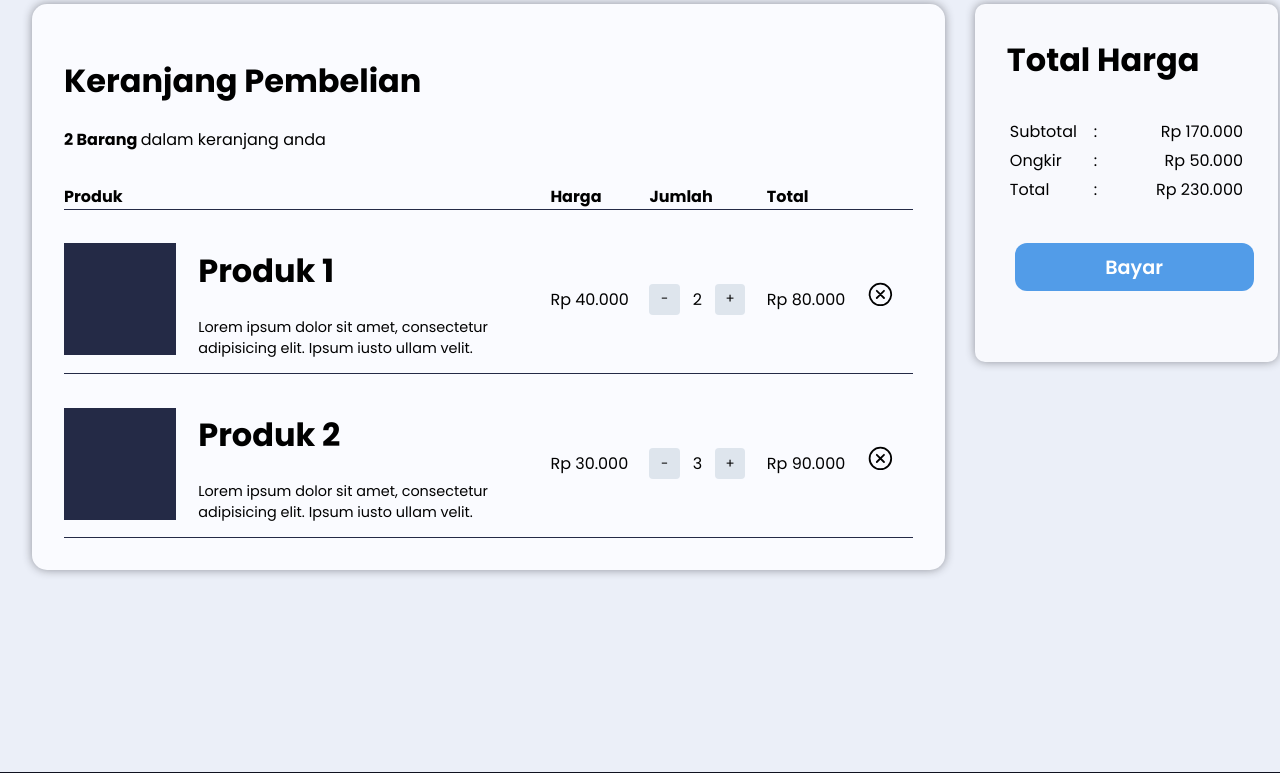
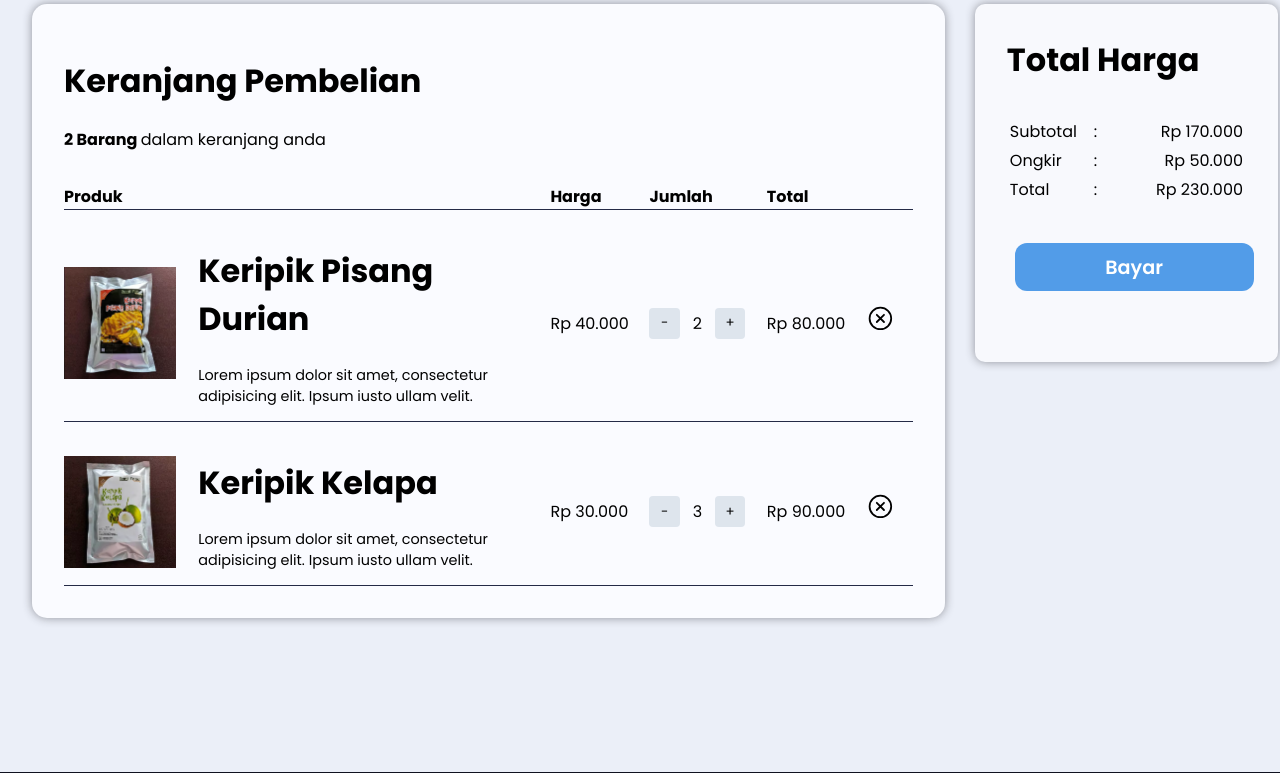
Before and after one commit to MiBlue027/UMKM_Promotion_01, a PHP site: page /CartView/cart.php in a window 1280 px wide; the page is wider, and only the part inside the window is pictured. Shown: the part 213-986 px from the top of that part. Run offline with PHP 8.4, Linux system fonts and the light colour scheme.

Commit message:
update cart

```diff
--- a/CartView/cart.php
+++ b/CartView/cart.php
@@ -1,9 +1,10 @@
 <!doctype html>
 <html lang="en">
+
 <head>
     <meta charset="UTF-8">
     <meta name="viewport"
-          content="width=device-width, user-scalable=no, initial-scale=1.0, maximum-scale=1.0, minimum-scale=1.0">
+        content="width=device-width, user-scalable=no, initial-scale=1.0, maximum-scale=1.0, minimum-scale=1.0">
     <meta http-equiv="X-UA-Compatible" content="ie=edge">
 
     <!--    Google Font ----------------------------------------------------------->
@@ -17,10 +18,11 @@
 
     <title> Cart </title>
 </head>
+
 <body>
     <?php
-        include_once '../HeaderPackage/headerPage.php';
-        include_once '../HeaderPackage/navigationPage.php';
+    include_once '../HeaderPackage/headerPage.php';
+    include_once '../HeaderPackage/navigationPage.php';
     ?>
     <div id="wrapper">
         <div id="cartContainer">
@@ -43,11 +45,13 @@
                         <tbody>
                             <tr>
                                 <td>
-                                    <div class="productImage"></div>
+                                    <div class="productImage">
+                                        <img src="../Asset/Products/pisang_durian.jpg" alt="productImage">
+                                    </div>
                                 </td>
                                 <td>
                                     <div class="productInformation">
-                                        <h1> Produk 1 </h1>
+                                        <h1> Keripik Pisang Durian </h1>
                                         <p> Lorem ipsum dolor sit amet, consectetur adipisicing elit. Ipsum iusto ullam velit. </p>
                                     </div>
                                 </td>
@@ -70,11 +74,13 @@
                             </tr>
                             <tr>
                                 <td>
-                                    <div class="productImage"></div>
+                                    <div class="productImage">
+                                        <img src="../Asset/Products/kelapa.jpg" alt="">
+                                    </div>
                                 </td>
                                 <td>
                                     <div class="productInformation">
-                                        <h1> Produk 2 </h1>
+                                        <h1> Keripik Kelapa </h1>
                                         <p> Lorem ipsum dolor sit amet, consectetur adipisicing elit. Ipsum iusto ullam velit. </p>
                                     </div>
                                 </td>
@@ -106,7 +112,7 @@
                 <div id="totalPriceContent">
                     <table>
                         <tr>
-                            <td class="totalCOL" > Subtotal </td>
+                            <td class="totalCOL"> Subtotal </td>
                             <td class="doubleDot"> : </td>
                             <td class="priceCOL"> Rp 170.000 </td>
                         </tr>
@@ -128,11 +134,12 @@
         </div>
     </div>
     <?php
-        include_once '../Footer/footerPage.php';
+    include_once '../Footer/footerPage.php';
     ?>
 
     <script type="module" src="https://unpkg.com/ionicons@7.1.0/dist/ionicons/ionicons.esm.js"></script>
     <script nomodule src="https://unpkg.com/ionicons@7.1.0/dist/ionicons/ionicons.js"></script>
 
 </body>
+
 </html>
--- a/CartView/cartStyle.css
+++ b/CartView/cartStyle.css
@@ -1,7 +1,7 @@
-*{
-    font-family: 'Poppins', Arial, Helvetica, sans-serif;
+* {
+  font-family: "Poppins", Arial, Helvetica, sans-serif;
 }
-body{
+body {
   margin: 0;
   padding: 0;
   width: 100%;
@@ -9,21 +9,20 @@ body{
   overflow-x: hidden;
   background-color: #ebeff8;
 }
-#wrapper{
+#wrapper {
   width: 100%;
   min-height: 100vh;
   height: 100%;
   display: flex;
   justify-content: center;
 }
-#cartContainer{
+#cartContainer {
   width: 100%;
   height: auto;
   margin: 2em;
   display: flex;
-
 }
-#listBoxContainer{
+#listBoxContainer {
   width: 70%;
   height: fit-content;
   display: block;
@@ -33,57 +32,62 @@ body{
   padding: 2em;
   box-shadow: 0 0 10px rgba(45, 45, 50, 0.47);
 }
-#listBox{
+#listBox {
   width: 100%;
 }
-#listBox table{
+#listBox table {
   width: 100%;
   border-collapse: collapse;
   font-size: 1em;
   text-align: left;
 }
-#listBox table tr td,  #listBox table tr th{
+#listBox table tr td,
+#listBox table tr th {
   padding: 1em 1em 0 0;
   border-bottom: solid 1px #242a46;
 }
-.productImage{
+.productImage {
   width: 7em;
   height: 7em;
-    background-color: #242a46;
+  /* background-color: #242a46; */
 }
-.productInformation{
+
+.productImage img {
+  width: 100%;
+}
+.productInformation {
   width: 20em;
 }
-.productInformation p{
-    font-size: .9em;
+.productInformation p {
+  font-size: 0.9em;
 }
-.quantityTD{
+.quantityTD {
   display: flex;
   align-items: center;
   justify-content: space-between;
   width: 6em;
 }
-.quantityTD button{
+.quantityTD button {
   width: 2.3em;
   height: 2.3em;
   background-color: #dee5ed;
   border: none;
   border-radius: 4px;
-    transition: .3s;
+  transition: 0.3s;
   cursor: pointer;
 }
-.quantityTD button:hover{
+.quantityTD button:hover {
   background-color: #f2f6fb;
   box-shadow: 0 0 5px rgba(79, 79, 82, 0.44);
 }
-.cancelIcon{
+.cancelIcon {
   font-size: 1.8em;
   cursor: pointer;
 }
 
 /* Total Price Container ----------------------------------*/
 
-#totalPrice{
+#totalPrice {
   position: sticky;
   top: 10em;
   transform: translateX(30px);
@@ -94,27 +98,26 @@ body{
   border-radius: 10px;
   box-shadow: 0 0 10px rgba(45, 45, 50, 0.47);
 }
-#totalPrice h1{
+#totalPrice h1 {
   margin: 1em;
 }
-#totalPriceContent{
+#totalPriceContent {
   margin: 2em;
 }
-#totalPriceContent table{
+#totalPriceContent table {
   width: 100%;
 }
-.totalCOL{
+.totalCOL {
   width: 5em;
 }
-.doubleDot{
+.doubleDot {
   width: fit-content;
 }
-.priceCOL{
+.priceCOL {
   text-align: right;
-
 }
-#totalPriceContent button{
-    margin: 2em .4em;
+#totalPriceContent button {
+  margin: 2em 0.4em;
   width: 100%;
   height: 2.5em;
   background-color: #529ce8;
@@ -124,8 +127,8 @@ body{
   color: #ffffff;
   font-size: 1.2em;
   font-weight: 550;
-    transition: .4s;
+  transition: 0.4s;
 }
-#totalPriceContent button:hover{
+#totalPriceContent button:hover {
   background-color: #86baff;
 }
```
Lines whose indentation alone changed are shown as unchanged.
